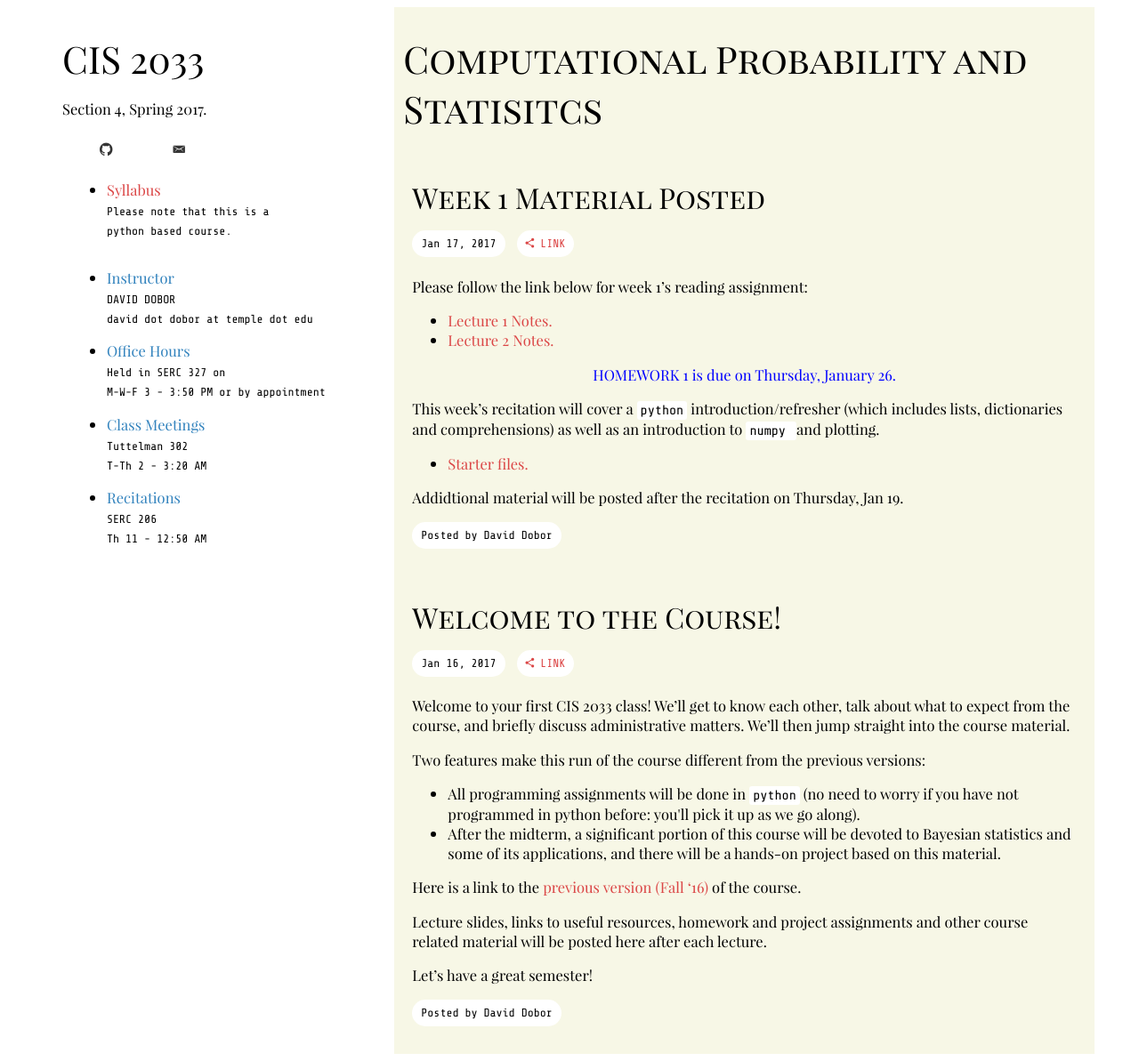
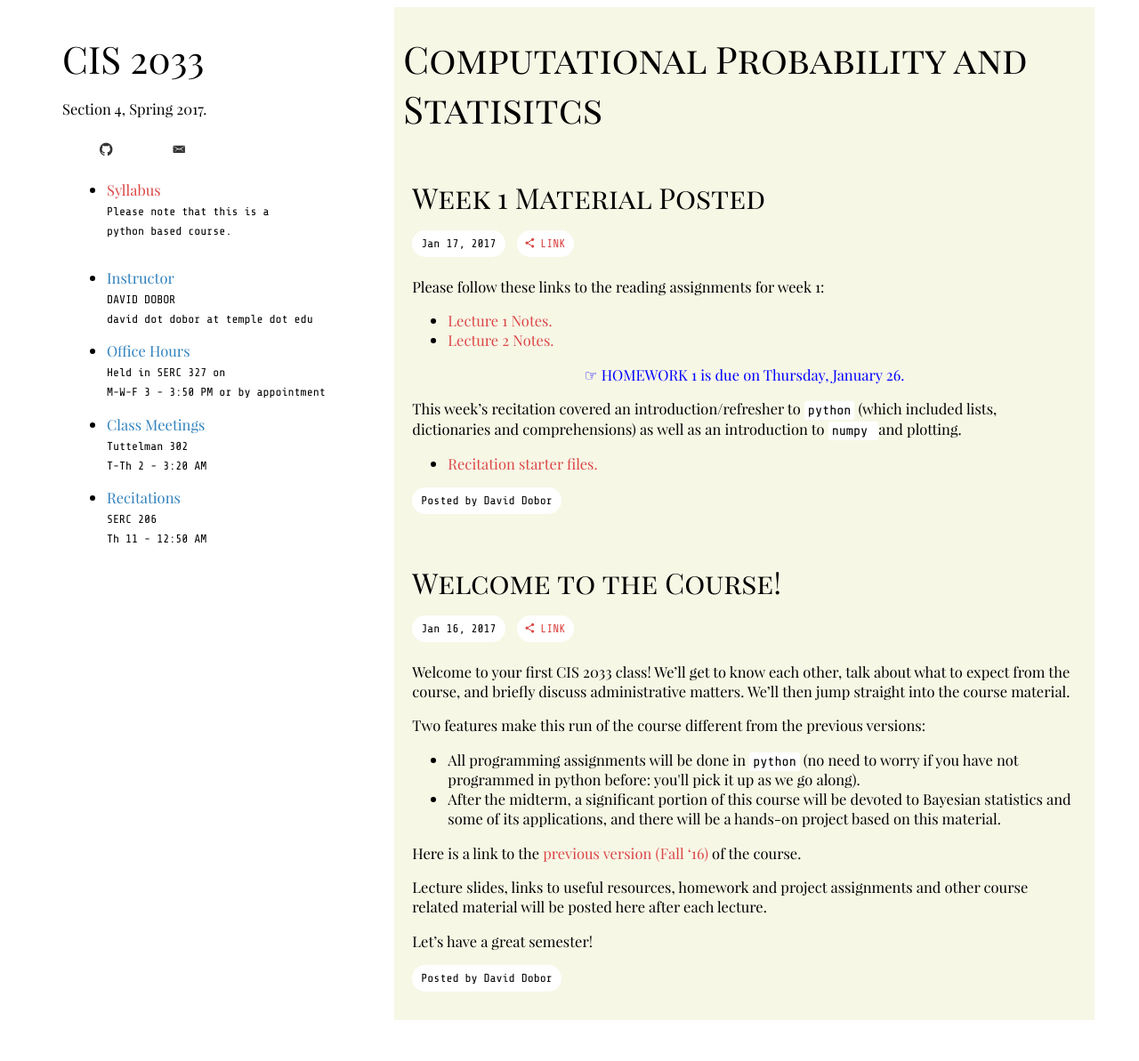
Before and after one commit to Robertus100/2033-Spring-17, a Jekyll site: the page built from index.html, in a window 1280 px wide. Shown: the whole page at 89% size. Built offline with Jekyll 4.4.1, drawn with Linux system fonts in a browser that asks for light colours; some web fonts are replaced; after the commit the page ends 1155 px from its top, so only the background shows below that.

Commit message:
update week 1 post info

```diff
--- a/_posts/2017-01-18-lecture1.md
+++ b/_posts/2017-01-18-lecture1.md
@@ -6,21 +6,18 @@ date:   2017-01-17 22:10:00 +0200
 tags: ['example', 'welcome']
 author: "David Dobor"
 ---
-Please follow the link below for week 1's reading assignment:
+Please follow these links to the reading assignments for week 1:
 <ul>
   <li><a href="1/1lecture/Lecture1.pdf">Lecture 1 Notes.</a></li>
   <li><a href="1/1lecture/Lecture2.pdf">Lecture 2 Notes.</a></li>
 </ul>
 
-<center><a href="1/1lecture/hwk01.pdf" style="color: blue">HOMEWORK 1  is due on Thursday, January 26. </a></center>
+<center><a href="1/1lecture/hwk01.pdf" style="color: blue">&#x261E; HOMEWORK 1  is due on Thursday, January 26. </a></center>
 
 
-This week's recitation will cover a <code>python</code> introduction/refresher
-(which includes lists, dictionaries and comprehensions) as well as an introduction to <code>
+This week's recitation covered an introduction/refresher to <code>python</code>
+(which included lists, dictionaries and comprehensions) as well as an introduction to <code>
 numpy </code> and plotting.
 <ul>
-  <li><a href="https://github.com/david-dobor/2033-Spring-17/tree/master/Recitations/1-2-3">Starter files.</a></li>
+  <li><a href="https://github.com/david-dobor/2033-Spring-17/tree/master/Recitations/1-2-3">Recitation starter files.</a></li>
 </ul>
-
-
-Addidtional material will be posted after the recitation on Thursday, Jan 19.
```
Also changed, not shown: 9 other files.
